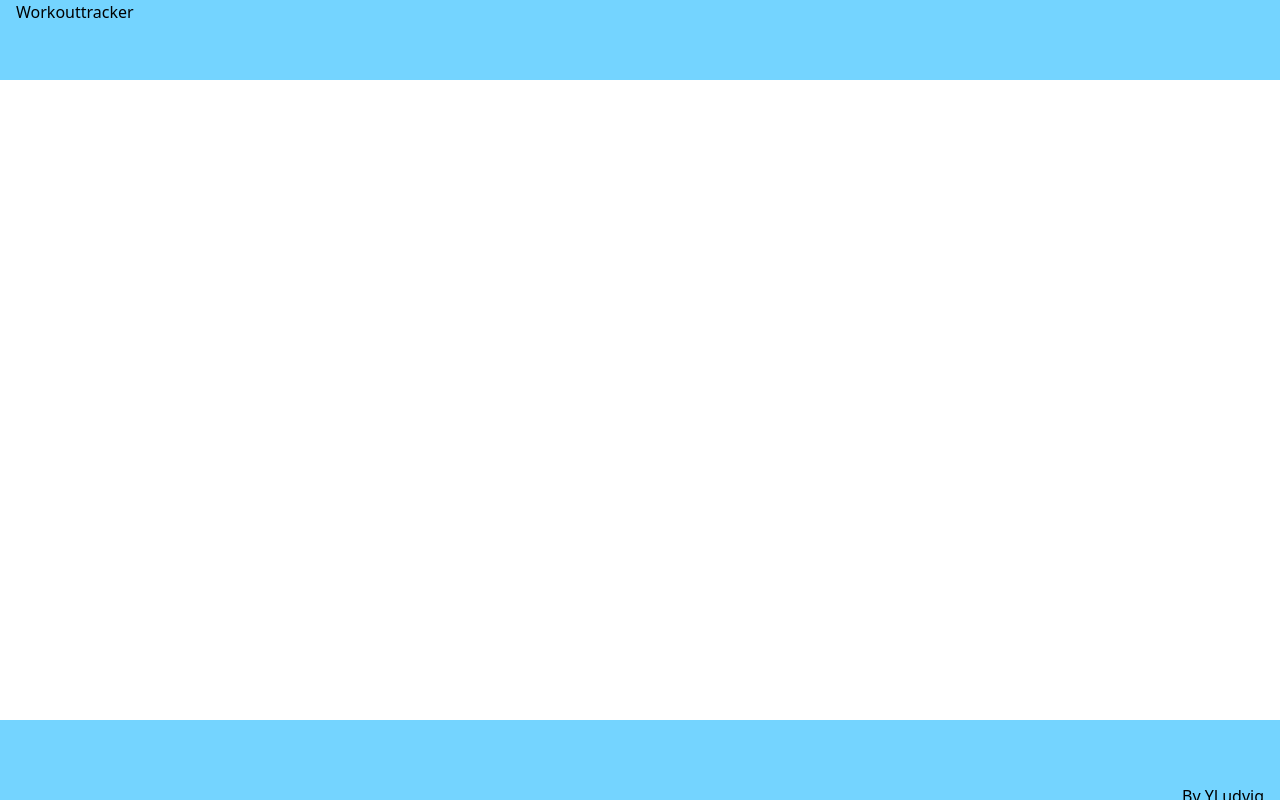
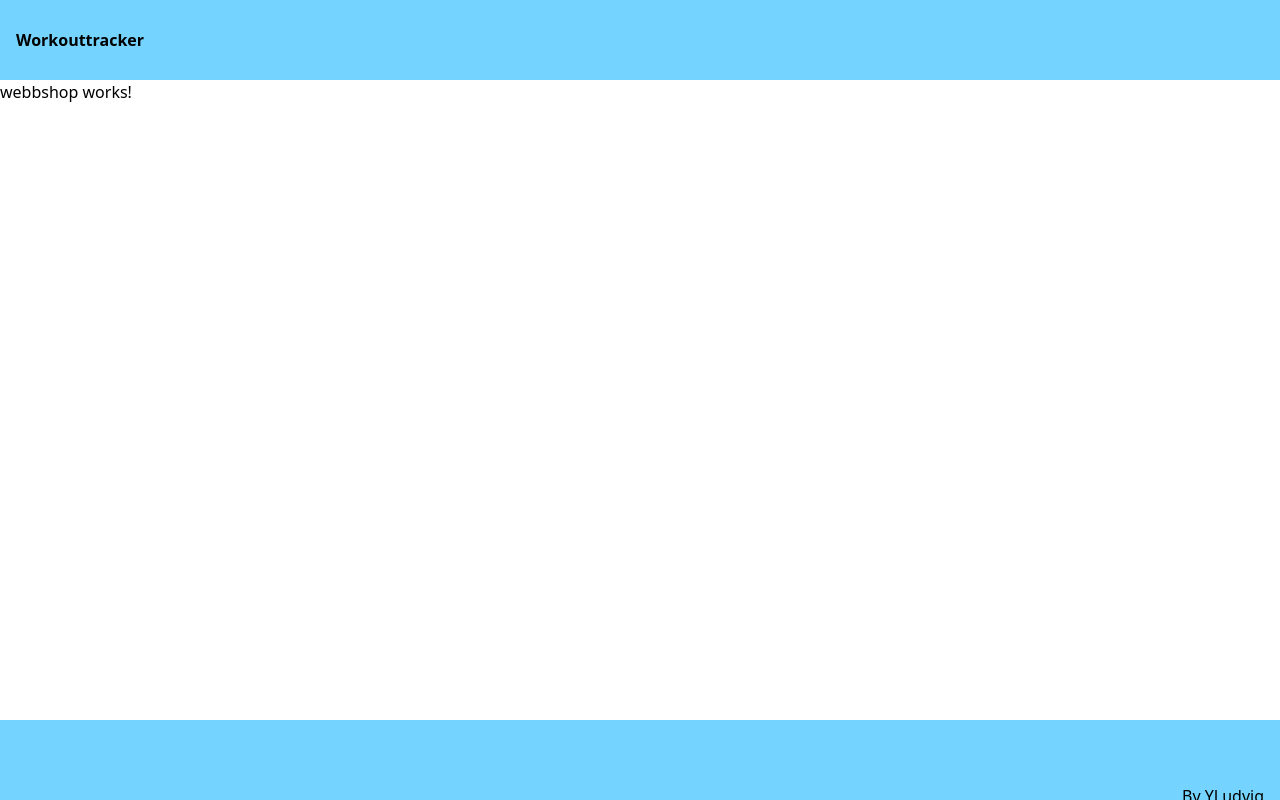
Before and after one commit to YLudvig/workouttrackerfrontend, an Angular app: page /webbshop in a window 1280 px wide. Before the commit this address led to /. Built offline with nearby package versions, Linux system fonts and the light colour scheme.

Commit message:
Routing i header nästintill färdigt close #29

```diff
--- a/src/app/app.routes.ts
+++ b/src/app/app.routes.ts
@@ -3,6 +3,8 @@ import { Loginpage } from './loginpage/loginpage';
 import { Registerpage } from './registerpage/registerpage';
 import { Homepage } from './homepage/homepage';
 import { Startpage } from './startpage/startpage';
+import { Webbshop } from './webbshop/webbshop';
+import { Workout } from './workout/workout';
 
 export const routes: Routes = [
      {
@@ -24,5 +26,15 @@ export const routes: Routes = [
         path: '',
         component: Startpage,
         title: 'Startpage'
+    },
+    {
+        path: 'webbshop',
+        component: Webbshop,
+        title: 'Webbshop'
+    },
+    {
+        path: 'workout',
+        component: Workout,
+        title: 'Workout'
     }
 ];
--- a/src/app/header/header.html
+++ b/src/app/header/header.html
@@ -1,8 +1,57 @@
-<div class="fixed top-0 left-0 w-full h-[10vh] bg-sky-300 z-[1000] flex">
-    <h1 class="ml-4">Workouttracker</h1>
-    <div class="flex ml-[80rem] mt-8 gap-4">
-        <button class="font-bold bg-beige border-none rounded-[20px] cursor-pointer h-8" routerLink="/">Startsidan</button>
-        <button class="font-bold bg-beige border-none rounded-[20px] cursor-pointer h-8" routerLink="/login">Logga in</button>
-        <button class="font-bold bg-beige border-none rounded-[20px] cursor-pointer h-8" routerLink="/register">Registrera dig</button>
-    </div>
+<div
+  class="fixed top-0 left-0 w-full h-[10vh] bg-sky-300 z-[1000] flex items-center justify-between"
+>
+  <h1 class="ml-4 font-bold">Workouttracker</h1>
+  @if (currentRoute === '/' || currentRoute === '/login' || currentRoute === '/register') {
+
+  <div class="flex ml-[80rem] mt-8 mr-3 gap-4">
+    <button
+    class="font-bold bg-beige border-none rounded-[20px] cursor-pointer h-8
+    {{ currentRoute === '/' ? 'bg-blue 600 text-blue-500' : ''}}"
+    routerLink="/"
+    >
+      Startsidan
+    </button>
+    <button
+      class="font-bold bg-beige border-none rounded-[20px] cursor-pointer h-8
+      {{ currentRoute === '/login' ? 'bg-blue 600 text-blue-500' : ''}}"
+      routerLink="/login"
+    >
+      Logga in
+    </button>
+    <button
+      class="font-bold bg-beige border-none rounded-[20px] cursor-pointer h-8
+      {{ currentRoute === '/register' ? 'bg-blue 600 text-blue-500' : ''}}"
+      routerLink="/register"
+    >
+      Registrera dig
+    </button>
+  </div>
+
+  } @if (currentRoute === '/homepage' || currentRoute === '/workout' || currentRoute ===
+  '/webbshop') {
+  <div class="flex ml-[80rem] mt-8 mr-3 gap-4">
+    <button
+      class="font-bold bg-beige border-none rounded-[20px] cursor-pointer h-8
+      {{ currentRoute === '/homepage' ? 'bg-blue 600 text-blue-500' : ''}}"
+      routerLink="/homepage"
+    >
+      Hemsidan
+    </button>
+    <button
+      class="font-bold bg-beige border-none rounded-[20px] cursor-pointer h-8
+      {{ currentRoute === '/workout' ? 'bg-blue 600 text-blue-500' : ''}}"
+      routerLink="/workout"
+    >
+      Workoutsida
+    </button>
+    <button
+      class="font-bold bg-beige border-none rounded-[20px] cursor-pointer h-8
+      {{ currentRoute === '/webbshop' ? 'bg-blue 600 text-blue-500' : ''}}"
+      routerLink="/webbshop"
+    >
+      Webbshop
+    </button>
+  </div>
+  }
 </div>
--- /dev/null
+++ b/src/app/webbshop/webbshop.html
@@ -0,0 +1 @@
+<p>webbshop works!</p>
--- /dev/null
+++ b/src/app/webbshop/webbshop.ts
@@ -0,0 +1,11 @@
+import { Component } from '@angular/core';
+
+@Component({
+  selector: 'app-webbshop',
+  imports: [],
+  templateUrl: './webbshop.html',
+  styleUrl: './webbshop.css'
+})
+export class Webbshop {
+
+}
--- /dev/null
+++ b/src/app/workout/workout.html
@@ -0,0 +1 @@
+<p>workout works!</p>
--- /dev/null
+++ b/src/app/workout/workout.ts
@@ -0,0 +1,11 @@
+import { Component } from '@angular/core';
+
+@Component({
+  selector: 'app-workout',
+  imports: [],
+  templateUrl: './workout.html',
+  styleUrl: './workout.css'
+})
+export class Workout {
+
+}
```
Also changed, not shown: src/app/webbshop/webbshop.css (added), src/app/workout/workout.css (added).
